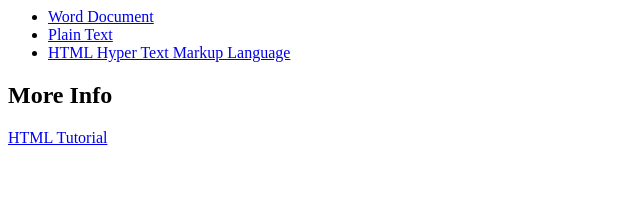
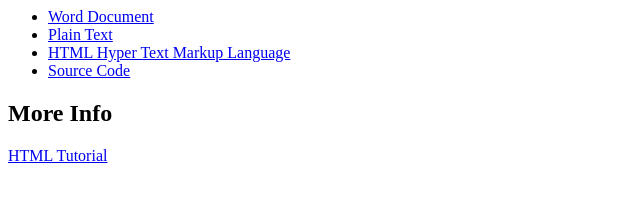
Before and after one commit to JacobLett/HTML-Tutorial, a plain HTML site: page index.html in a window 1280 px wide. Shown: the whole page, without its empty margins (0-640 px from the left). Drawn offline with Linux system fonts and the light colour scheme.

Commit message:
Update index.html

```diff
--- a/index.html
+++ b/index.html
@@ -8,6 +8,11 @@
 <li>
       <a href="html-tutorial.html" target="_blank">HTML Hyper Text Markup Language</a>
    </li>
+   <li>
+      <a href="view-source:https://jacoblett.github.io/HTML-Tutorial/html-tutorial.html" target="_blank">Source Code</a>
+   </li>
+
+
 </ul>
 <h2>More Info</h2>
 <a href="https://developer.mozilla.org/en-US/docs/Learn/HTML/Introduction_to_HTML">HTML Tutorial</a>
```
